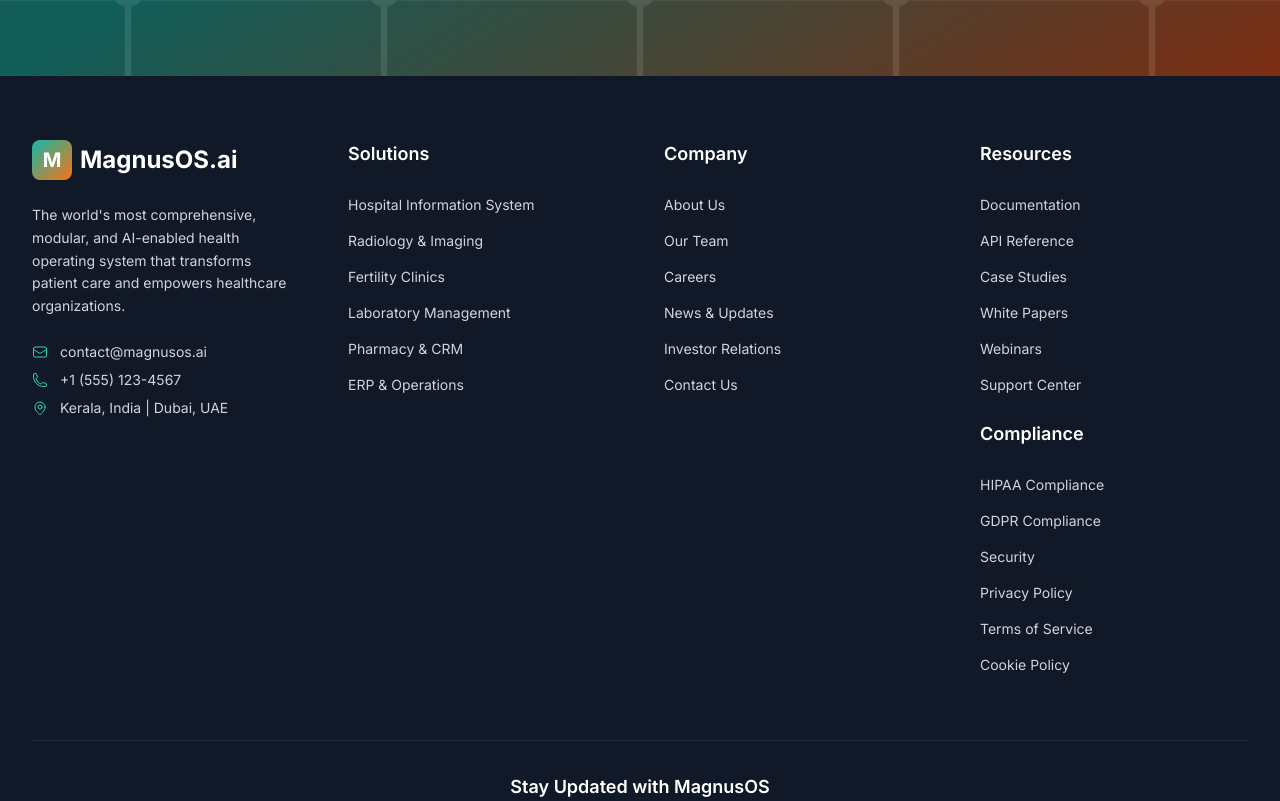
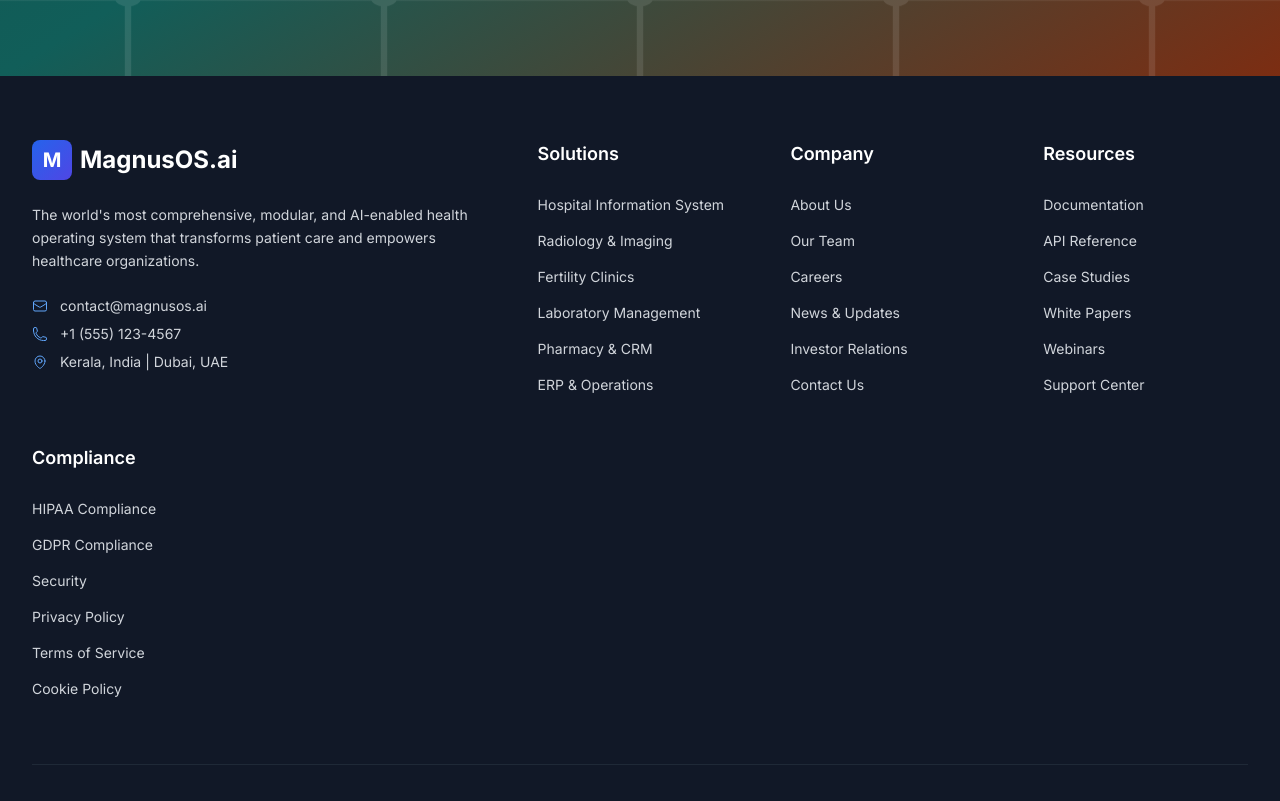
Before and after one commit to Magnus-PJ/magnusos-website, a Next.js app: page / in a window 1280 px wide. Shown: the part 7882-8683 px from the top of the page. Built offline with nearby package versions, Linux system fonts and the light colour scheme.

Commit message:
Fix footer asymmetry and color theme: Restructured footer to 5-column layout with Company Info (2 cols) + 4 equal navigation columns. Changed unappealing orange/green theme to professional blue/indigo gradient. All sections now perfectly balanced and symmetrical.

```diff
--- a/components/Footer.tsx
+++ b/components/Footer.tsx
@@ -56,16 +56,17 @@ export default function Footer() {
       <div className="container-padding max-w-7xl mx-auto">
         {/* Main Footer Content */}
         <div className="py-16">
-          <div className="grid grid-cols-1 md:grid-cols-2 lg:grid-cols-4 gap-8 lg:gap-12">
+          <div className="grid grid-cols-1 md:grid-cols-2 lg:grid-cols-5 gap-8 lg:gap-12">
             {/* Company Info */}
             <motion.div
               initial={{ opacity: 0, y: 20 }}
               whileInView={{ opacity: 1, y: 0 }}
               viewport={{ once: true }}
               transition={{ duration: 0.6 }}
+              className="md:col-span-2 lg:col-span-2"
             >
               <div className="flex items-center space-x-2 mb-6">
-                <div className="w-10 h-10 bg-gradient-to-br from-primary-500 to-healthcare-500 rounded-lg flex items-center justify-center">
+                <div className="w-10 h-10 bg-gradient-to-br from-blue-600 to-indigo-600 rounded-lg flex items-center justify-center">
                   <span className="text-white font-bold text-xl">M</span>
                 </div>
                 <span className="text-2xl font-bold">MagnusOS.ai</span>
@@ -77,15 +78,15 @@ export default function Footer() {
               {/* Contact Info */}
               <div className="space-y-2">
                 <div className="flex items-center space-x-3 text-gray-300">
-                  <EnvelopeIcon className="w-4 h-4 text-primary-400" />
+                  <EnvelopeIcon className="w-4 h-4 text-blue-400" />
                   <span className="text-sm">contact@magnusos.ai</span>
                 </div>
                 <div className="flex items-center space-x-3 text-gray-300">
-                  <PhoneIcon className="w-4 h-4 text-primary-400" />
+                  <PhoneIcon className="w-4 h-4 text-blue-400" />
                   <span className="text-sm">+1 (555) 123-4567</span>
                 </div>
                 <div className="flex items-center space-x-3 text-gray-300">
-                  <MapPinIcon className="w-4 h-4 text-primary-400" />
+                  <MapPinIcon className="w-4 h-4 text-blue-400" />
                   <span className="text-sm">Kerala, India | Dubai, UAE</span>
                 </div>
               </div>
@@ -104,7 +105,7 @@ export default function Footer() {
                   <li key={link.name}>
                     <a
                       href={link.href}
-                      className="text-gray-300 hover:text-primary-400 transition-colors duration-200 text-sm"
+                      className="text-gray-300 hover:text-blue-400 transition-colors duration-200 text-sm"
                     >
                       {link.name}
                     </a>
@@ -126,7 +127,7 @@ export default function Footer() {
                   <li key={link.name}>
                     <a
                       href={link.href}
-                      className="text-gray-300 hover:text-primary-400 transition-colors duration-200 text-sm"
+                      className="text-gray-300 hover:text-blue-400 transition-colors duration-200 text-sm"
                     >
                       {link.name}
                     </a>
@@ -135,7 +136,7 @@ export default function Footer() {
               </ul>
             </motion.div>
 
-            {/* Resources & Compliance */}
+            {/* Resources */}
             <motion.div
               initial={{ opacity: 0, y: 20 }}
               whileInView={{ opacity: 1, y: 0 }}
@@ -143,26 +144,34 @@ export default function Footer() {
               transition={{ duration: 0.6, delay: 0.3 }}
             >
               <h3 className="text-lg font-semibold mb-6 text-white">Resources</h3>
-              <ul className="space-y-3 mb-6">
+              <ul className="space-y-3">
                 {footerLinks.resources.map((link) => (
                   <li key={link.name}>
                     <a
                       href={link.href}
-                      className="text-gray-300 hover:text-primary-400 transition-colors duration-200 text-sm"
+                      className="text-gray-300 hover:text-blue-400 transition-colors duration-200 text-sm"
                     >
                       {link.name}
                     </a>
                   </li>
                 ))}
               </ul>
+            </motion.div>
 
+            {/* Compliance */}
+            <motion.div
+              initial={{ opacity: 0, y: 20 }}
+              whileInView={{ opacity: 1, y: 0 }}
+              viewport={{ once: true }}
+              transition={{ duration: 0.6, delay: 0.4 }}
+            >
               <h3 className="text-lg font-semibold mb-6 text-white">Compliance</h3>
               <ul className="space-y-3">
                 {footerLinks.compliance.map((link) => (
                   <li key={link.name}>
                     <a
                       href={link.href}
-                      className="text-gray-300 hover:text-primary-400 transition-colors duration-200 text-sm"
+                      className="text-gray-300 hover:text-blue-400 transition-colors duration-200 text-sm"
                     >
                       {link.name}
                     </a>
@@ -190,9 +199,9 @@ export default function Footer() {
               <input
                 type="email"
                 placeholder="Enter your email address"
-                className="flex-1 px-4 py-3 rounded-lg bg-gray-800 border border-gray-700 text-white placeholder-gray-400 focus:outline-none focus:ring-2 focus:ring-primary-500 focus:border-transparent"
+                className="flex-1 px-4 py-3 rounded-lg bg-gray-800 border border-gray-700 text-white placeholder-gray-400 focus:outline-none focus:ring-2 focus:ring-blue-500 focus:border-transparent"
               />
-              <button className="btn-primary whitespace-nowrap">
+              <button className="bg-blue-600 hover:bg-blue-700 text-white px-6 py-3 rounded-lg font-medium transition-colors duration-200 whitespace-nowrap">
                 Subscribe
               </button>
             </div>
@@ -221,7 +230,7 @@ export default function Footer() {
                   <a
                     key={social.name}
                     href={social.href}
-                    className="text-gray-400 hover:text-primary-400 transition-colors duration-200"
+                    className="text-gray-400 hover:text-blue-400 transition-colors duration-200"
                     aria-label={social.name}
                   >
                     {social.icon}
```
